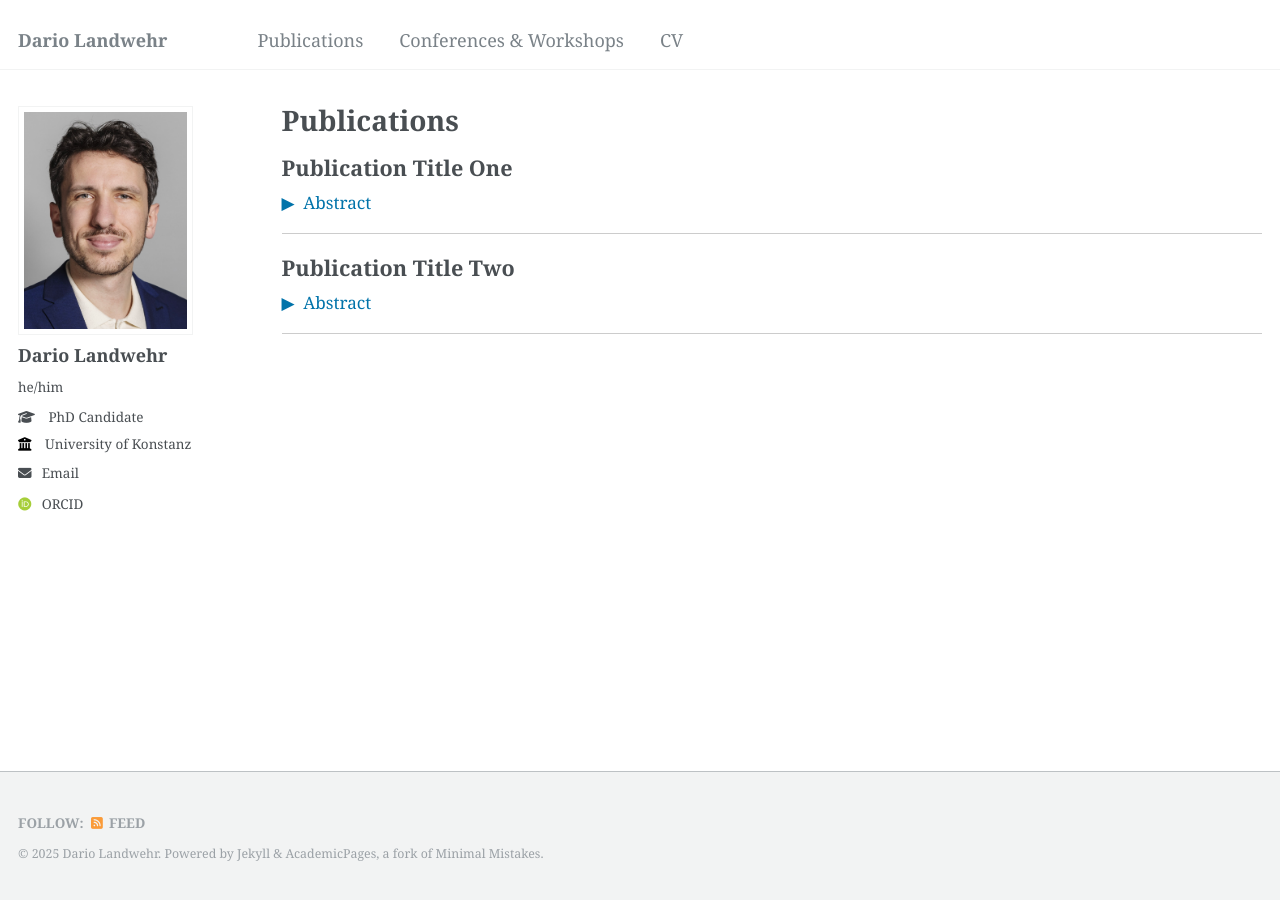
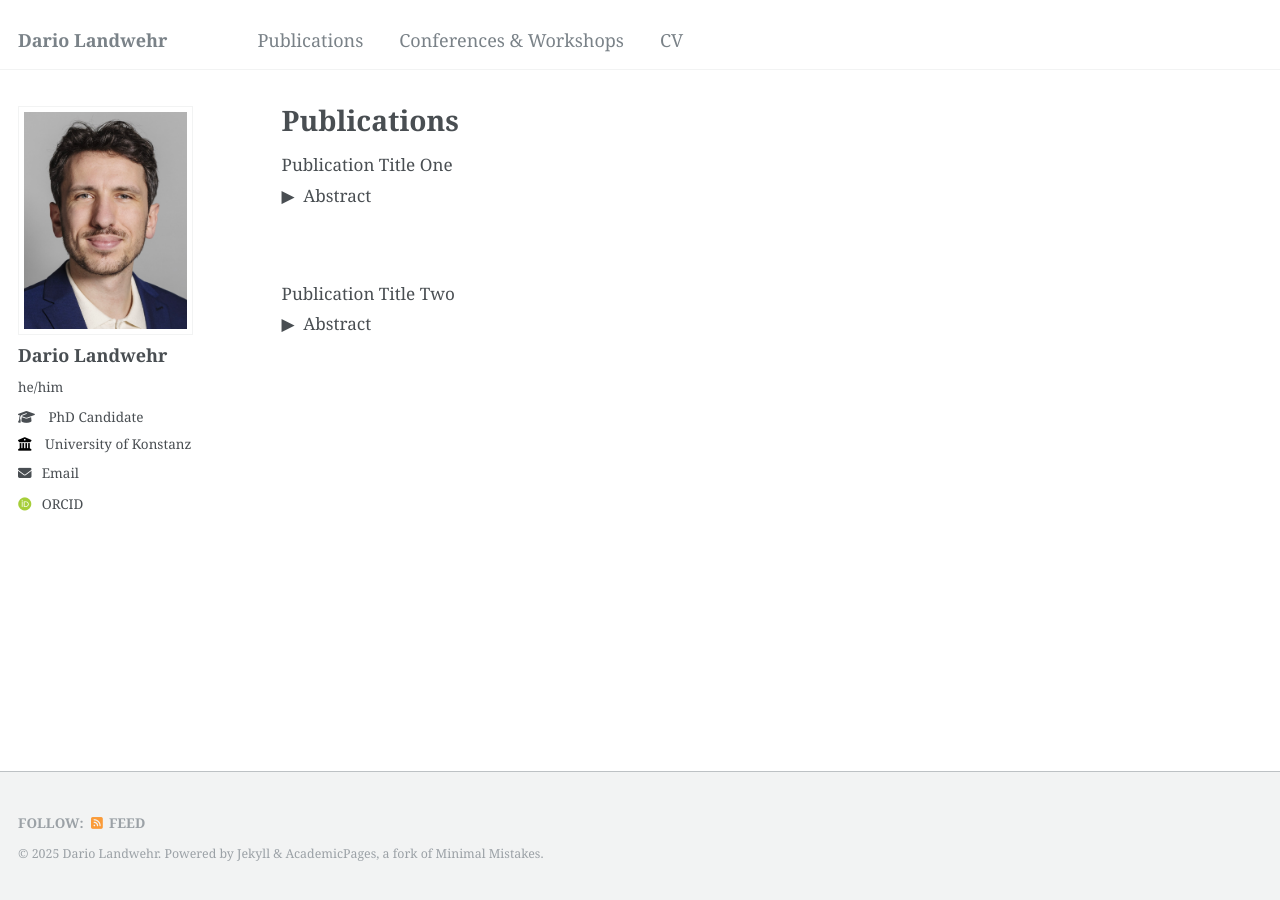
Before and after one commit to DarioLandwehr/DarioLandwehr.github.io, a Jekyll site: the page built from _pages/publications.html, in a window 1280 px wide. Built offline with Jekyll 4.4.1, drawn with Linux system fonts in a browser that asks for light colours; some web fonts are replaced.

Commit message:
Modify publication styling for better layout
Increased padding for publication items and adjusted title font size.

```diff
--- a/_pages/publications.html
+++ b/_pages/publications.html
@@ -13,13 +13,11 @@ author_profile: true
   <style>
     .publication {
       margin: 1em 0;
-      border-bottom: 1px solid #ccc;
-      padding-bottom: 1em;
+      padding-bottom: 3em;
     }
 
     .title {
-      font-size: 1.2em;
-      font-weight: bold;
+      font-size: 0.95em;
     }
 
     .toggle-row {
@@ -27,7 +25,6 @@ author_profile: true
       display: flex;
       align-items: center;
       margin-top: 0.3em;
-      color: #0073aa;
       font-size: 0.95em;
     }
 
```
